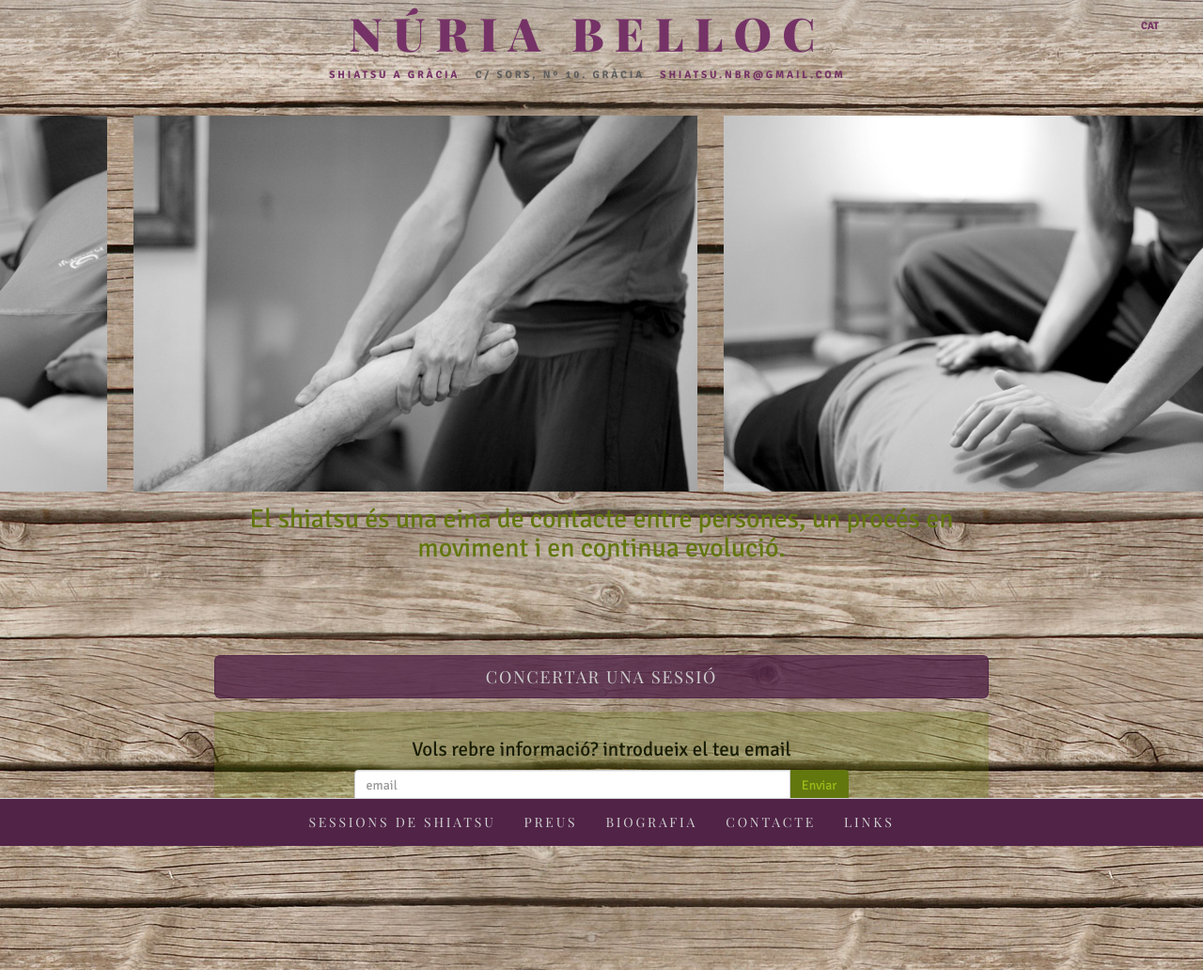
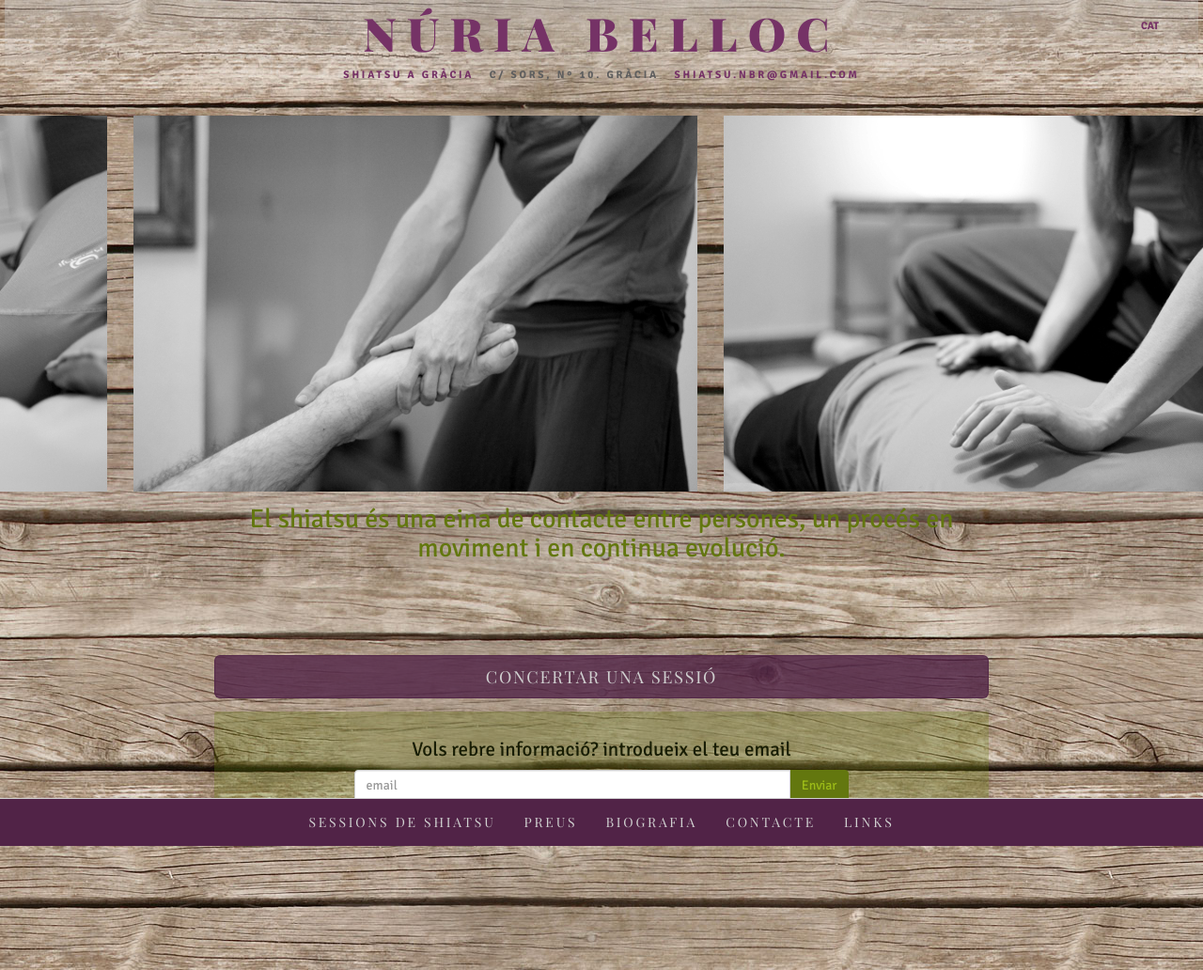
Before and after one commit to agustibr/shiatsu.nuriabelloc.com, a Jekyll site: the page built from cat/0-inici.html, in a window 1280 px wide. Shown: the whole page at 94% size. Built offline with Jekyll 4.4.1, drawn with Linux system fonts in a browser that asks for light colours; some web fonts are replaced.

Commit message:
fix site-header

```diff
--- a/_layouts/default.html
+++ b/_layouts/default.html
@@ -5,9 +5,9 @@
 
   <body>
 
+    <div class="container-fluid">
 
       {% include site-header.html %}
-    <div class="container-fluid">
 
         <main role="main">
           {{ content }}
--- a/css/_sass/_base.sass
+++ b/css/_sass/_base.sass
@@ -40,8 +40,11 @@ hr
   +linear-gradient(rgba($soft-color, .4), rgba($soft-color, .0))
   padding: .6rem 0
   text-align: center
+  margin-right: -0.7rem
+  margin-left: -0.7rem
   .row
-    width: 100%
+    padding: 0
+    margin: 0
 .site-title
   margin: 0
   text-transform: uppercase
```
